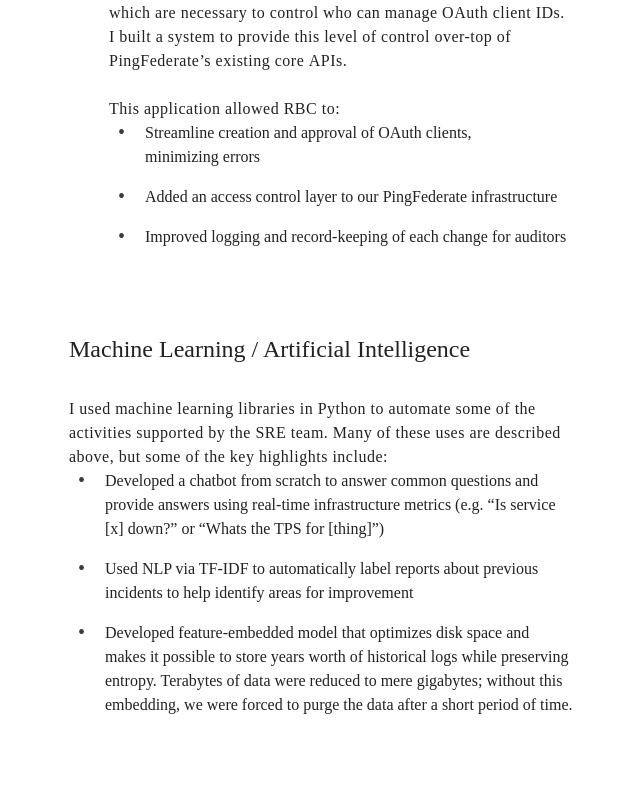
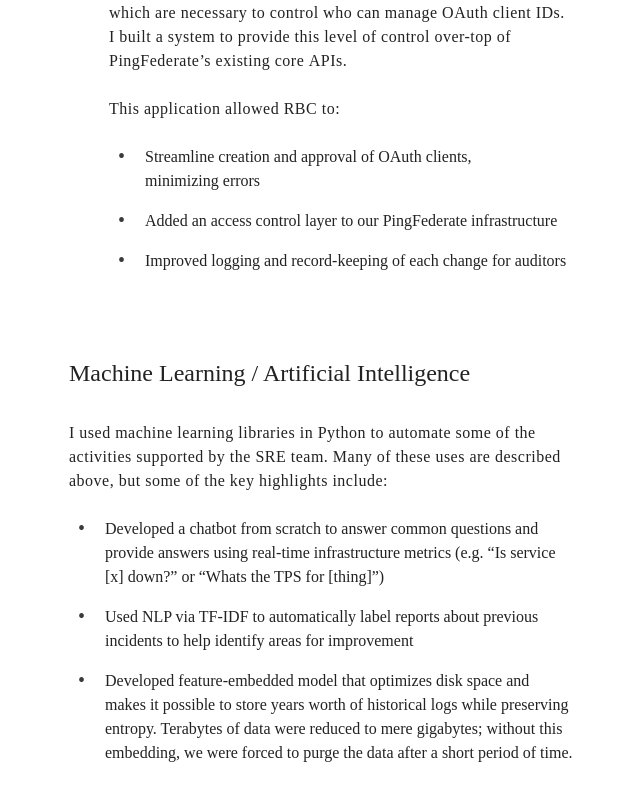
Before and after one commit to cheftechnical/simonyates, a React (Create React App) app: page /work/rbc in a window 1280 px wide. Shown: the part 2749-3540 px from the top of the page, without its empty margins (143-783 px from the left). Built offline with nearby package versions, Linux system fonts and the light colour scheme; a web font is replaced by a local one.

Commit message:
Fix the spacing of an unsorted list

```diff
--- a/src/pages/WorkAt/Rbc/index.tsx
+++ b/src/pages/WorkAt/Rbc/index.tsx
@@ -156,7 +156,7 @@ export default function Rbc() {
 											This application allowed RBC to:
 										</Typography>
 
-										<Ul>
+										<Ul next>
 											<Li>
 												Streamline creation and approval of OAuth clients, minimizing&nbsp;errors
 											</Li>
@@ -180,7 +180,7 @@ export default function Rbc() {
 									I used machine learning libraries in Python to automate some of the activities supported by the SRE team. Many of these uses are described above, but some of the key highlights&nbsp;include:
 								</Typography>
 
-								<Ul>
+								<Ul next>
 									<Li>
 										Developed a chatbot from scratch to answer common questions and provide answers using real-time infrastructure metrics (e.g. &ldquo;Is service [x] down?&rdquo; or &ldquo;Whats the TPS for&nbsp;[thing]&rdquo;)
 									</Li>
--- a/src/styling/ListsUnordered/Ul/intex.tsx
+++ b/src/styling/ListsUnordered/Ul/intex.tsx
@@ -1,13 +1,29 @@
 import * as React from 'react';
+import {makeStyles} from '@material-ui/core/styles';
 
 interface Props {
 	children: any;
+	next?: boolean | undefined;
 }
 
+const useStyles = makeStyles((theme) => ({
+	root: {},
+	rootNext: {
+		paddingTop: theme.spacing(24 / 8)
+	}
+}));
+
 export default function Ul(props: Props) {
-	const {children} = props;
+	const classes = useStyles();
+	const {children, next} = props;
+
+	const rootClassName = (next)
+		? `${classes.root} ${classes.rootNext}`
+		: classes.root;
 
 	return (
-		<ul>{children}</ul>
+		<ul className={rootClassName}>
+			{children}
+		</ul>
 	);
 };
```
